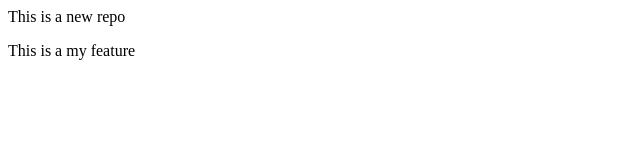
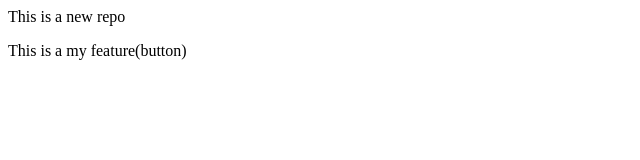
Before and after one commit to KinGShravaN/Localrepo, a plain HTML site: page index.html in a window 1280 px wide. Shown: the full height of the page, 0-640 px from the left. Drawn offline with Linux system fonts and the light colour scheme.

```diff
--- a/index.html
+++ b/index.html
@@ -1,2 +1,2 @@
 <p>This is a new repo</p>
-<p>This is a my feature</p>
+<p>This is a my feature(button)</p>
```
